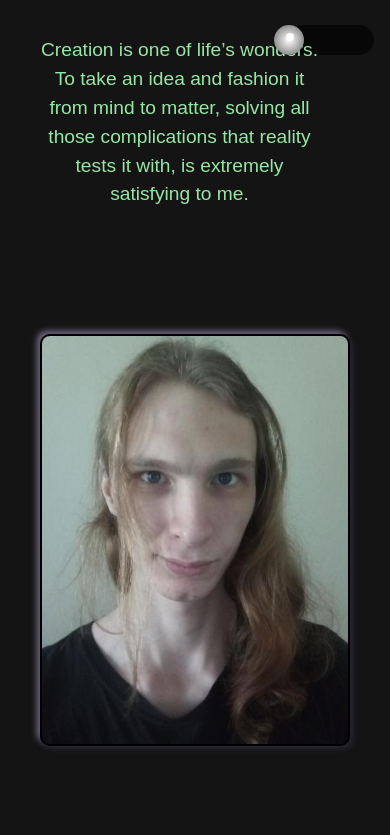
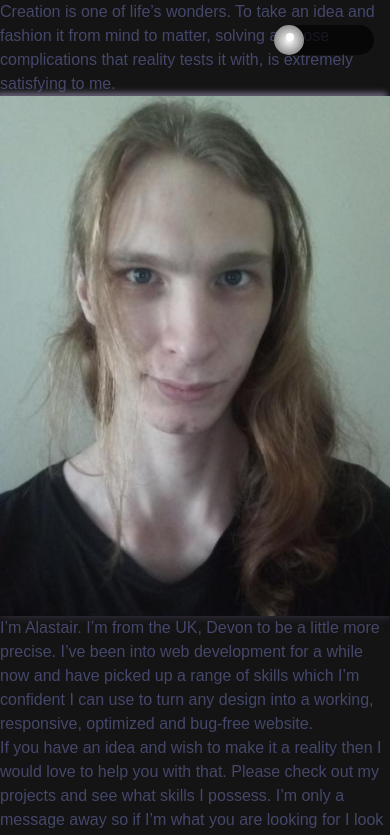
Before and after one commit to Archf13nd/That-Portfolio, a Vue app: page /#/about in a window 390 px wide. Shown: the top 835 px of the page. Built offline with nearby package versions, Linux system fonts and the light colour scheme.

Commit message:
Removed all styles and starting over using responsive grid

```diff
--- a/src/components/About.vue
+++ b/src/components/About.vue
@@ -32,104 +32,6 @@
 
 <style lang="scss" scoped>
 .the-container {
-  position: absolute;
-  top: 50%;
-  left: 50%;
-  transform: translate(-50%, -50%);
-  border: 1px solid rgba(0, 128, 0, 0);
-  width: 60vw;
-  min-height: 70vh;
-  @media (max-width: 1300px) {
-    width: 70vw;
-    min-height: 70vh;
+
   }
-
-  display: grid;
-  grid-template: 30% 70% / minmax(50%, 80%) minmax(20%, 50%);
-
-  @media (max-width: 1050px) {
-    grid-template: 1fr 600px 2fr / 100%;
-    position: relative;
-    top: 0;
-    left: 0;
-    width: 80%;
-    margin: 0 auto;
-    height: 100%;
-    transform: translate(0%, 0%);
-  }
-}
-
-.my-photo {
-  position: relative;
-  grid-column: 1 / 2;
-  grid-row: 2 / 3;
-  max-height: 500px;
-  min-height: 300px;
-  border-radius: 10px;
-  border: 2px solid black;
-  justify-self: end;
-  margin: 0% 10% 0 0;
-  @media (max-width: 1050px) {
-    grid-column: 1 / 2;
-    grid-row: 2 / 3;
-    justify-self: center;
-    align-self: center;
-    margin: 0% 0% 0 0;
-  }
-}
-
-.text {
-  color: #97e7a4;
-  font-size: 120%;
-
-  &--intro-container {
-    width: 100%;
-    height: 100%;
-    display: grid;
-    grid-template: 100% / minmax(300px, 700px) 1fr;
-    @media (max-width: 1050px) {
-      grid-column: 1 / 2;
-      grid-row: 1 / 2;
-      grid-template: 100% / 100%;
-    }
-
-    align-items: end;
-  }
-
-  &--intro {
-    width: 100%;
-    text-align: end;
-    padding-right: 10%;
-    padding-bottom: 10%;
-    @media (max-width: 1050px) {
-      text-align: center;
-      justify-self: center;
-    }
-  }
-
-  &__main--container {
-    grid-column: 2 / 3;
-    grid-row: 2 / 3;
-
-    @media (max-width: 1360px) {
-      margin-top: 5%;
-      grid-row: 1 / 3;
-    }
-
-    @media (max-width: 1050px) {
-      grid-column: 1 / 2;
-      grid-row: 3 / 4;
-    }
-    display: flex;
-    flex-direction: column;
-    align-items: center;
-    justify-content: space-around;
-  }
-
-  &__main--1 {
-    margin-bottom: 10%;
-  }
-  &__main--2 {
-  }
-}
 </style>
--- a/src/router/index.js
+++ b/src/router/index.js
@@ -3,6 +3,7 @@ import VueRouter from "vue-router";
 import About from "../components/About.vue";
 import Contact from "../components/Contact.vue";
 import Projects from "../components/Projects.vue";
+import Skills from "../components/Skills.vue";
 
 Vue.use(VueRouter);
 
@@ -21,6 +22,11 @@ const routes = [
     path: "/projects",
     name: "Projects",
     component: Projects
+  },
+  {
+    path: "/skills",
+    name: "Skills",
+    component: Skills
   }
 ];
 
```
